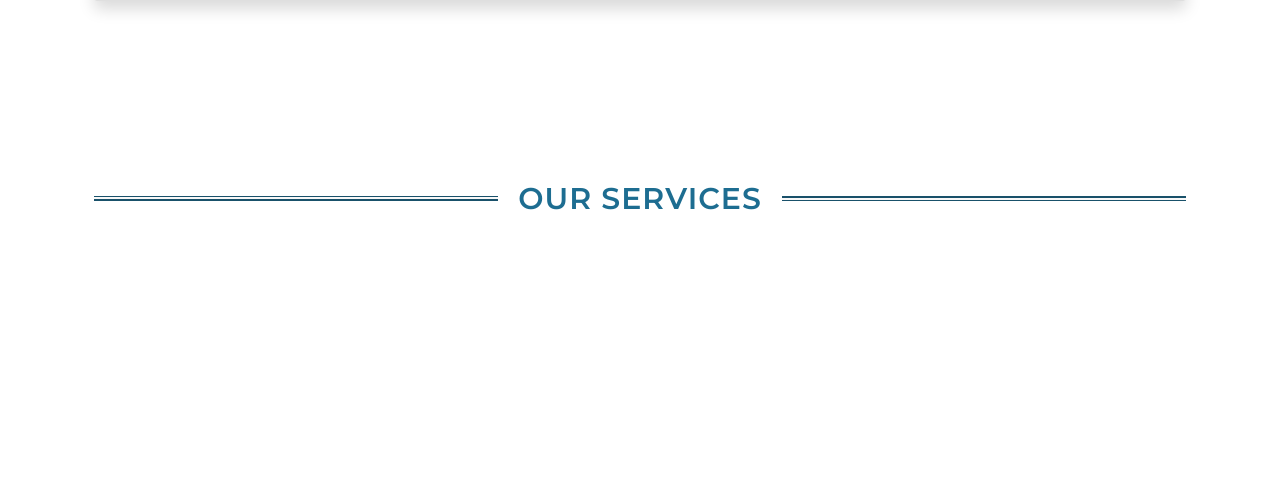
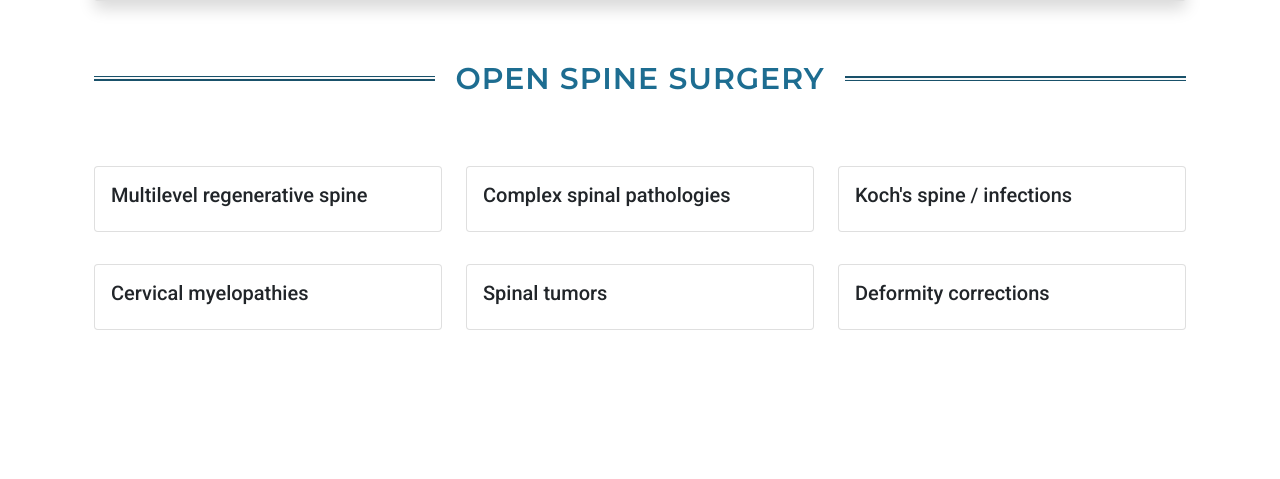
Before and after one commit to bhavi-creations/spine-clinic, a PHP site: page / in a window 1280 px wide. Shown: the part 3385-3864 px from the top of the page. Run offline with PHP 8.4, Linux system fonts and the light colour scheme; data that the repository does not hold is empty; some web fonts are replaced.

```diff
--- a/index.php
+++ b/index.php
@@ -222,10 +222,12 @@
             <div class="card shadow">
               <div class="card-body">
                 <div class="row">
-                  <div class="col-5">
+                  <div class="col-5 d-flex justify-content-center align-items-center">
+
                     <img src="assets/img/sliders/microscopic.jpg" class="img-fluid" />
                   </div>
-                  <div class="col-7">
+                  <div class="col-7 d-flex align-items-center">
+                    <div class="">
                       <h5 class="card-title"><strong>Microscopic</strong> </h5>
                       <p class="card-text">
                         With a focus on precision, microscopic spine surgery at our clinic employs
@@ -237,13 +239,15 @@
                 </div>
               </div>
             </div>
+          </div>
 
           <div class="col-md-12  my-3">
             <div class="card shadow">
               <div class="card-body">
                 <div class="row">
 
-                  <div class="col-7">
+                  <div class="col-7 d-flex align-items-center">
+                    <div class="">
                       <h5 class="card-title"> <strong>Endoscopic</strong> </h5>
                       <p class="card-text">
                         Dr. MADHAVA REDDY's expertise in endoscopic spine surgery offers patients a
@@ -252,8 +256,10 @@
                         recovery and reduced post-operative pain.
                       </p>
                     </div>
+                  </div>
 
-                  <div class="col-5">
+                  <div class="col-5 d-flex justify-content-center align-items-center">
+
                     <img src="assets/img/sliders/endroscopic 2.jpg" class="img-fluid" />
                   </div>
                 </div>
@@ -265,14 +271,16 @@
             <div class="card shadow">
               <div class="card-body d-flex align-items-center">
                 <div class="row">
-        <div class="col-5">
+                  <div class="col-5 d-flex justify-content-center align-items-center">
                     <img src="assets/img/sliders/tubler system 3.jpg" class="img-fluid" />
                   </div>
-        <div class="col-7">
+                  <div class="col-7 d-flex align-items-center">
+                    <div>
                       <h5 class="card-title"><strong>Tubler</strong></h5>
                       <p class="card-text">
                         Where we specialize in advanced orthopedic techniques for improved patient outcomes. Tublar surgery represents a state-of-the-art approach, offering minimally invasive solutions for various orthopedic conditions.
                       </p>
+                    </div>
                   </div>
                 </div>
               </div>
@@ -283,6 +291,104 @@
 
 
         </div>
+
+
+        <div class="section-title text-center seven">
+          <h1 class="mt-5">Open Spine Surgery </h1>
+
+        </div>
+
+          <div class="row">
+
+            <div class="col-md-4 my-3">
+              <div class="card">
+                <div class="card-body">
+                  <div class="row">
+
+
+                      <h5 class="card-title">Multilevel regenerative spine</h5>
+
+
+                  </div>
+                </div>
+              </div>
+            </div>
+
+
+            <div class="col-md-4 my-3">
+              <div class="card">
+                <div class="card-body">
+                  <div class="row">
+
+
+                      <h5 class="card-title">Complex spinal pathologies</h5>
+
+
+                  </div>
+                </div>
+              </div>
+            </div>
+
+            <div class="col-md-4 my-3">
+              <div class="card">
+                <div class="card-body">
+                  <div class="row">
+
+
+                      <h5 class="card-title">Koch's spine / infections</h5>
+
+
+                  </div>
+                </div>
+              </div>
+            </div>
+
+            <div class="col-md-4 my-3">
+              <div class="card">
+                <div class="card-body">
+                  <div class="row">
+
+
+                      <h5 class="card-title">Cervical myelopathies</h5>
+
+
+                  </div>
+                </div>
+              </div>
+            </div>
+
+            <div class="col-md-4 my-3">
+              <div class="card">
+                <div class="card-body">
+                  <div class="row">
+
+
+                      <h5 class="card-title">Spinal tumors</h5>
+
+
+                  </div>
+                </div>
+              </div>
+            </div>
+
+            <div class="col-md-4 my-3">
+              <div class="card">
+                <div class="card-body">
+                  <div class="row">
+
+
+                      <h5 class="card-title">Deformity corrections</h5>
+
+
+                  </div>
+                </div>
+              </div>
+            </div>
+
+          </div>
+
+      </section>
+
       </div>
     </section>
 
```
Lines whose indentation alone changed are shown as unchanged.
